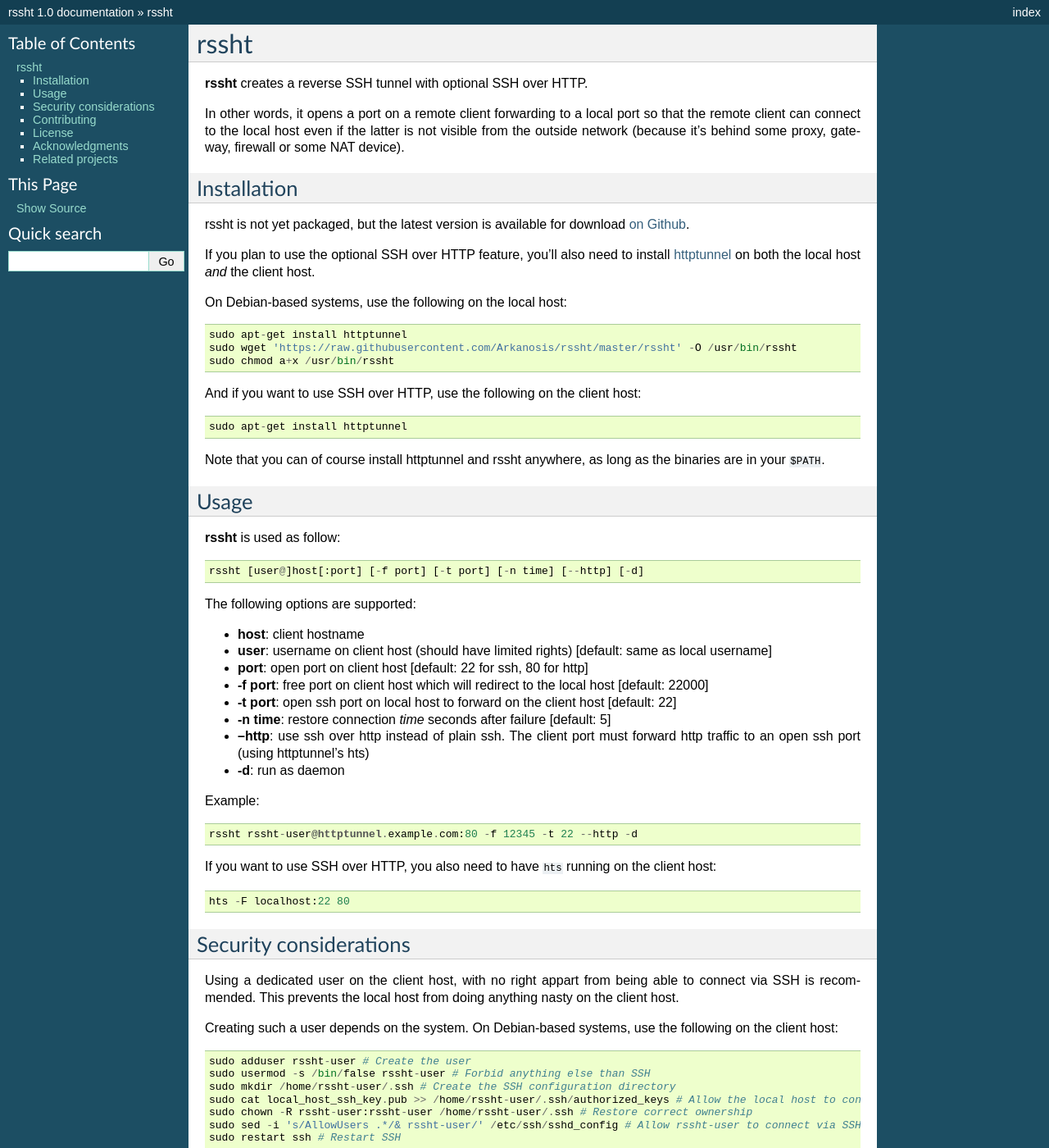
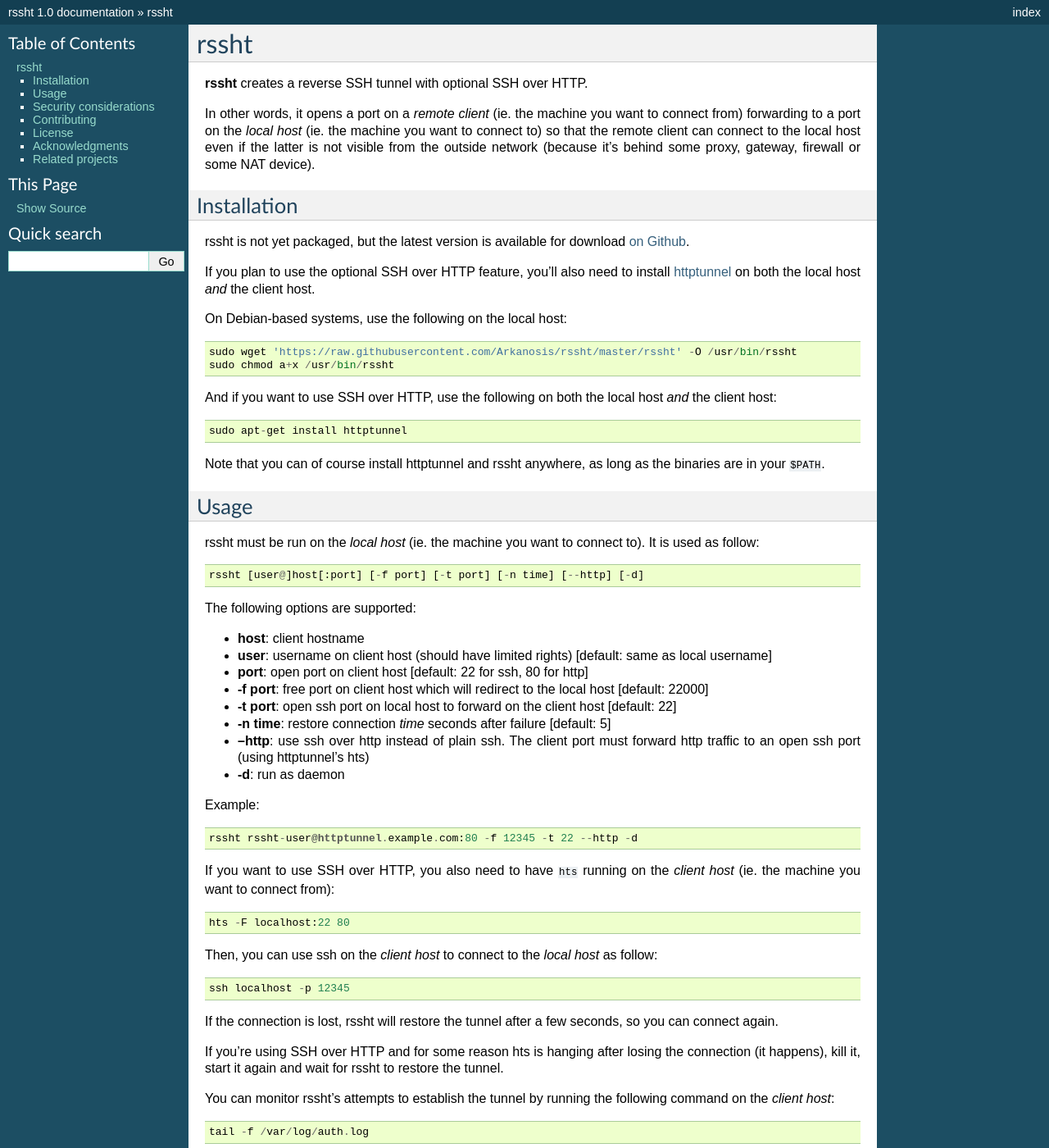
Before and after one commit to Arkanosis/rssht, a Sphinx documentation site: the page built from docs/index.rst, in a window 1280 px wide and 1400 px high. Shown: the whole window at 82% size. Built offline with Sphinx 7.4.7, drawn with Linux system fonts in a browser that asks for light colours; some of the changed text lies outside the part shown.

Commit message:
Add more documentation

```diff
--- a/docs/index.rst
+++ b/docs/index.rst
@@ -3,7 +3,7 @@
 
 **rssht** creates a reverse SSH tunnel with optional SSH over HTTP.
 
-In other words, it opens a port on a remote client forwarding to a local port so that the remote client can connect to the local host even if the latter is not visible from the outside network (because it's behind some proxy, gateway, firewall or some NAT device).
+In other words, it opens a port on a *remote client* (ie. the machine you want to connect from) forwarding to a port on the *local host* (ie. the machine you want to connect to) so that the remote client can connect to the local host even if the latter is not visible from the outside network (because it's behind some proxy, gateway, firewall or some NAT device).
 
 Installation
 ------------
@@ -16,11 +16,10 @@
 
 ::
 
-     sudo apt-get install httptunnel
      sudo wget 'https://raw.githubusercontent.com/Arkanosis/rssht/master/rssht' -O /usr/bin/rssht
      sudo chmod a+x /usr/bin/rssht
 
-And if you want to use SSH over HTTP, use the following on the client host:
+And if you want to use SSH over HTTP, use the following on both the local host *and* the client host:
 
 ::
 
@@ -31,10 +30,11 @@
 Usage
 -----
 
-**rssht** is used as follow::
+rssht must be run on the *local host* (ie. the machine you want to connect to). It is used as follow:
+
+::
 
     rssht [user@]host[:port] [-f port] [-t port] [-n time] [--http] [-d]
-
 
 The following options are supported:
 
@@ -53,11 +53,27 @@
 
     rssht rssht-user@httptunnel.example.com:80 -f 12345 -t 22 --http -d
 
-If you want to use SSH over HTTP, you also need to have :code:`hts` running on the client host:
+If you want to use SSH over HTTP, you also need to have :code:`hts` running on the *client host* (ie. the machine you want to connect from):
 
 ::
 
     hts -F localhost:22 80
+
+Then, you can use ssh on the *client host* to connect to the *local host* as follow:
+
+::
+
+    ssh localhost -p 12345
+
+If the connection is lost, rssht will restore the tunnel after a few seconds, so you can connect again.
+
+If you're using SSH over HTTP and for some reason hts is hanging after losing the connection (it happens), kill it, start it again and wait for rssht to restore the tunnel.
+
+You can monitor rssht's attempts to establish the tunnel by running the following command on the *client host*:
+
+::
+
+    tail -f /var/log/auth.log
 
 Security considerations
 -----------------------
```
Also changed, not shown: other parts of docs/index.rst (+1 -1 lines).
